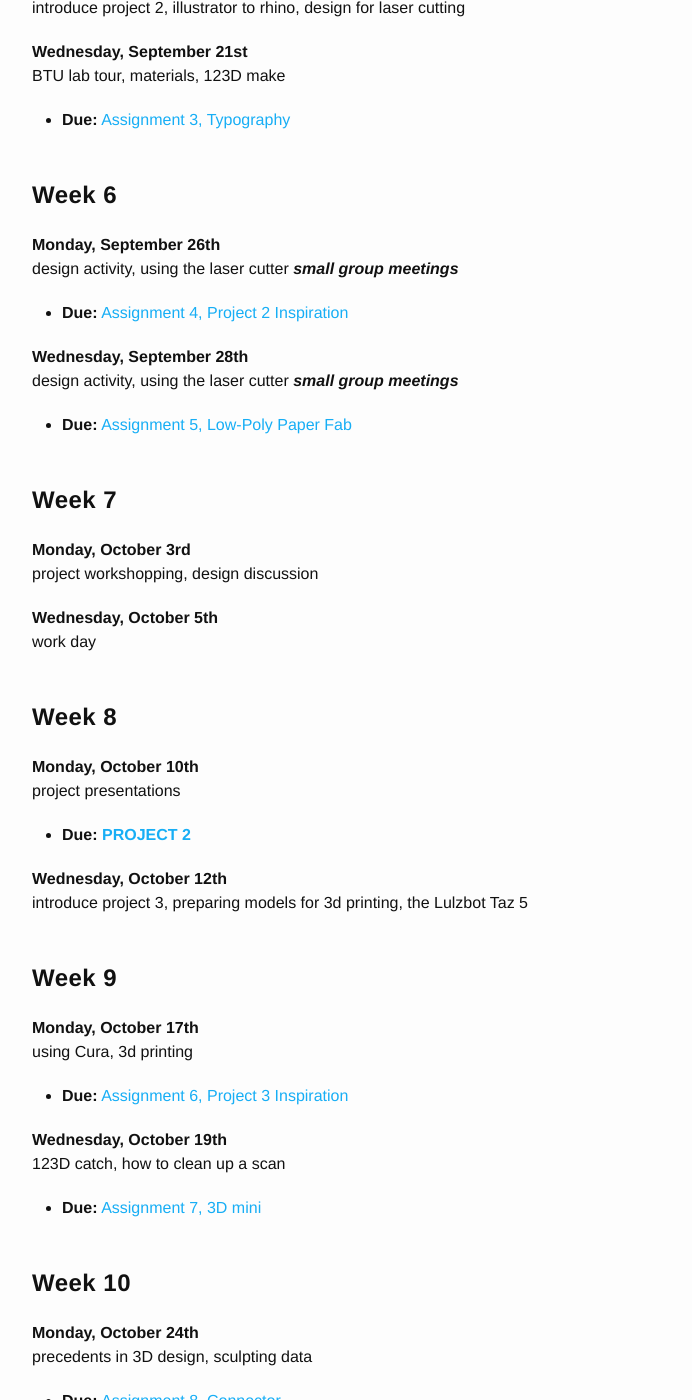
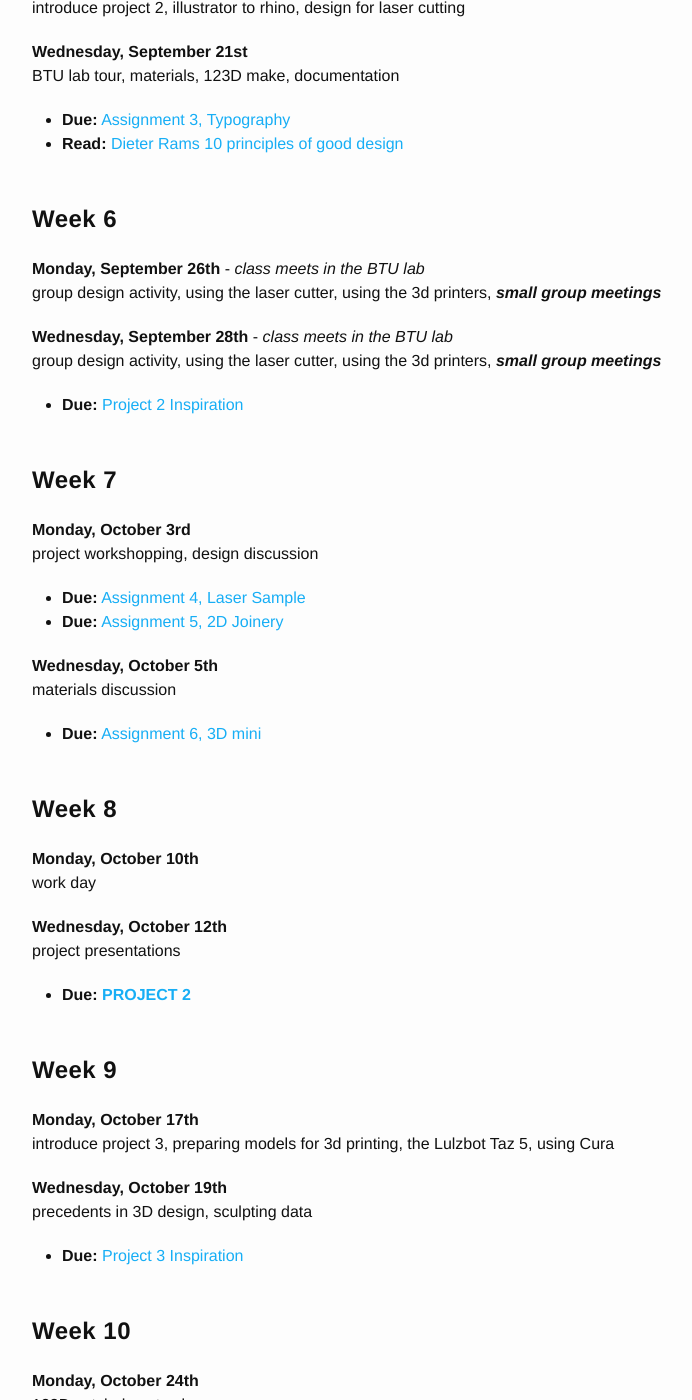
Before and after one commit to coloringchaos/form-fall-16, a Jekyll site: the page built from schedule.md, in a window 1280 px wide and 1400 px high, scrolled down 1836 px. Shown: the whole window, without its empty margins (238-930 px from the left). Built offline with Jekyll 4.4.1, drawn with Linux system fonts in a browser that asks for light colours; some of the changed text lies outside the part shown.

Commit message:
adding assignments

```diff
--- a/schedule.md
+++ b/schedule.md
@@ -51,44 +51,46 @@ Assignments are due on the day that they are listed.
 # Week 5
 **Monday, September 19th** <br> introduce project 2, illustrator to rhino, design for laser cutting
 
-**Wednesday, September 21st** <br>  BTU lab tour, materials, 123D make
+**Wednesday, September 21st** <br>  BTU lab tour, materials, 123D make, documentation
 
-+ **Due:** [Assignment 3, Typography]()
++ **Due:** [Assignment 3, Typography](/form-fall-16/assignment-3)
++ **Read:** [Dieter Rams 10 principles of good design](https://www.vitsoe.com/us/about/good-design)
 
 # Week 6
-**Monday, September 26th** <br> design activity, using the laser cutter ***small group meetings***
+**Monday, September 26th** - *class meets in the BTU lab* <br> group design activity, using the laser cutter, using the 3d printers, ***small group meetings*** <br>
 
-+ **Due:** [Assignment 4, Project 2 Inspiration]()
+**Wednesday, September 28th** - *class meets in the BTU lab*<br> group design activity, using the laser cutter, using the 3d printers, ***small group meetings***
 
-**Wednesday, September 28th** <br> design activity, using the laser cutter ***small group meetings***
-
-+ **Due:** [Assignment 5, Low-Poly Paper Fab]()
++ **Due:** [Project 2 Inspiration]()
 
 # Week 7
 **Monday, October 3rd** <br> project workshopping, design discussion
 
-**Wednesday, October 5th** <br> work day
++ **Due:** [Assignment 4, Laser Sample](/form-fall-16/assignment-4)
++ **Due:** [Assignment 5, 2D Joinery](/form-fall-16/assignment-5)
+
+**Wednesday, October 5th** <br> materials discussion
+
++ **Due:** [Assignment 6, 3D mini](/form-fall-16/assignment-6)
 
 # Week 8
-**Monday, October 10th** <br> project presentations
+**Monday, October 10th** <br> work day
+
+**Wednesday, October 12th** <br> project presentations
 
 + **Due: [PROJECT 2]()**
 
-**Wednesday, October 12th** <br> introduce project 3, preparing models for 3d printing, the Lulzbot Taz 5
+# Week 9
+**Monday, October 17th** <br> introduce project 3, preparing models for 3d printing, the Lulzbot Taz 5, using Cura
 
-# Week 9
-**Monday, October 17th** <br> using Cura, 3d printing
+**Wednesday, October 19th** <br> precedents in 3D design, sculpting data
 
-+ **Due:** [Assignment 6, Project 3 Inspiration]()
-
-**Wednesday, October 19th** <br> 123D catch, how to clean up a scan
-
-+ **Due:** [Assignment 7, 3D mini]()
++ **Due:** [Project 3 Inspiration]()
 
 # Week 10
-**Monday, October 24th** <br> precedents in 3D design, sculpting data
+**Monday, October 24th** <br> 123D catch, how to clean up a scan
 
-+ **Due:** [Assignment 8, Connector]()
++ **Due:** [Assignment 7, Connector]()
 
 *Wednesday, October 26th - NO CLASS*
 
@@ -121,7 +124,8 @@ Assignments are due on the day that they are listed.
 # Week 15
 **Monday, November 28th** <br> project workshopping
 
-+ **Due:** [Assignment 10, Final Project Inspiration]()
++ **Due:** [Final Project Inspiration]()
++ **Due:** [Assignment 10]()
 
 **Wednesday, November 30th** <br> advanced tools & techniques for digital fabrication
 
```
Also changed, not shown: other parts of schedule.md (+2 -1 lines), _posts/2016-08-22-intro.md (+0 -2 lines), assignments/assignment-3.md (added, +24 -0 lines), assignments/assignment-4.md (added, +24 -0 lines), assignments/assignment-5.md (added, +21 -0 lines), assignments/assignment-6.md (added, +23 -0 lines), assets/lab4-02.png (added).
